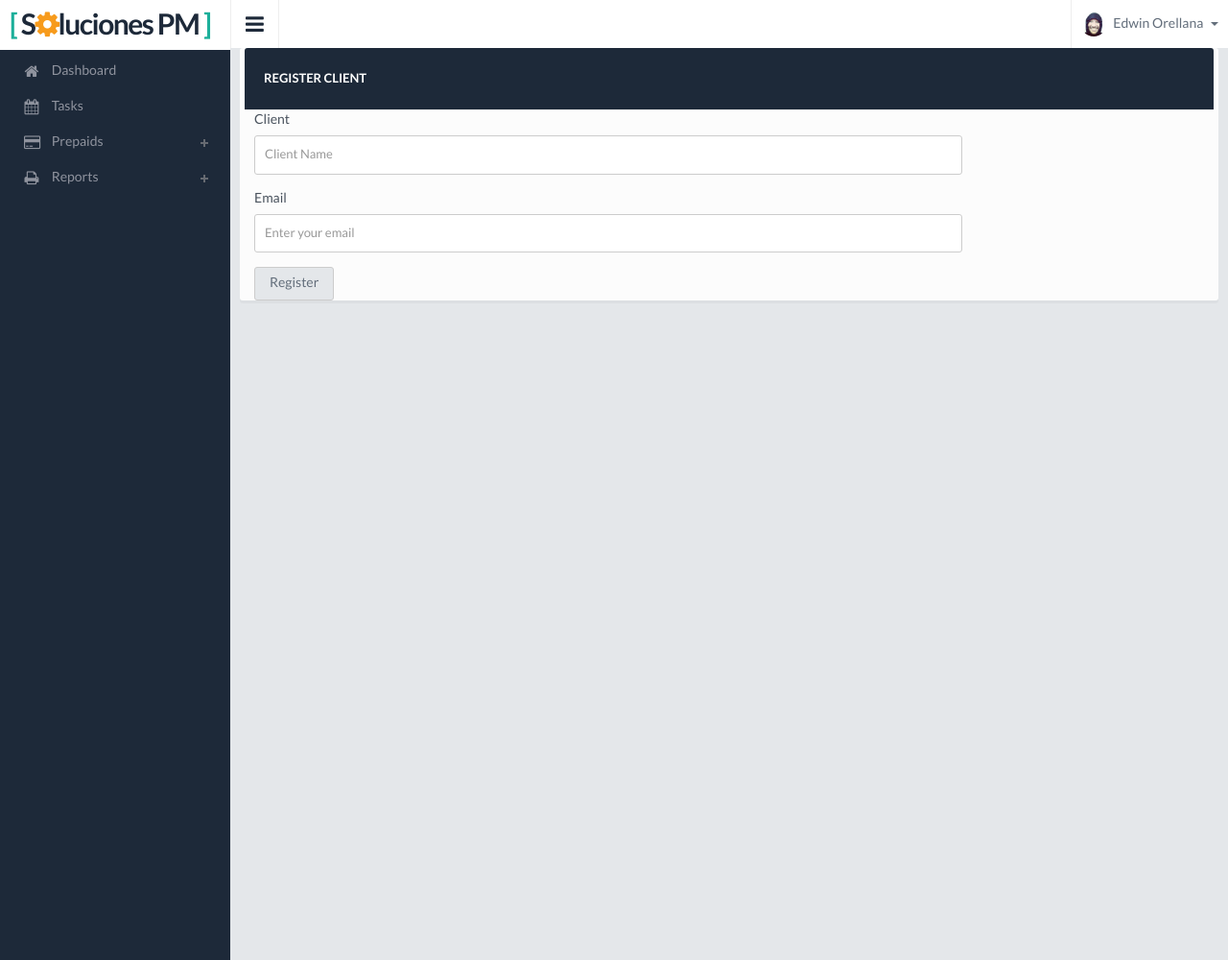
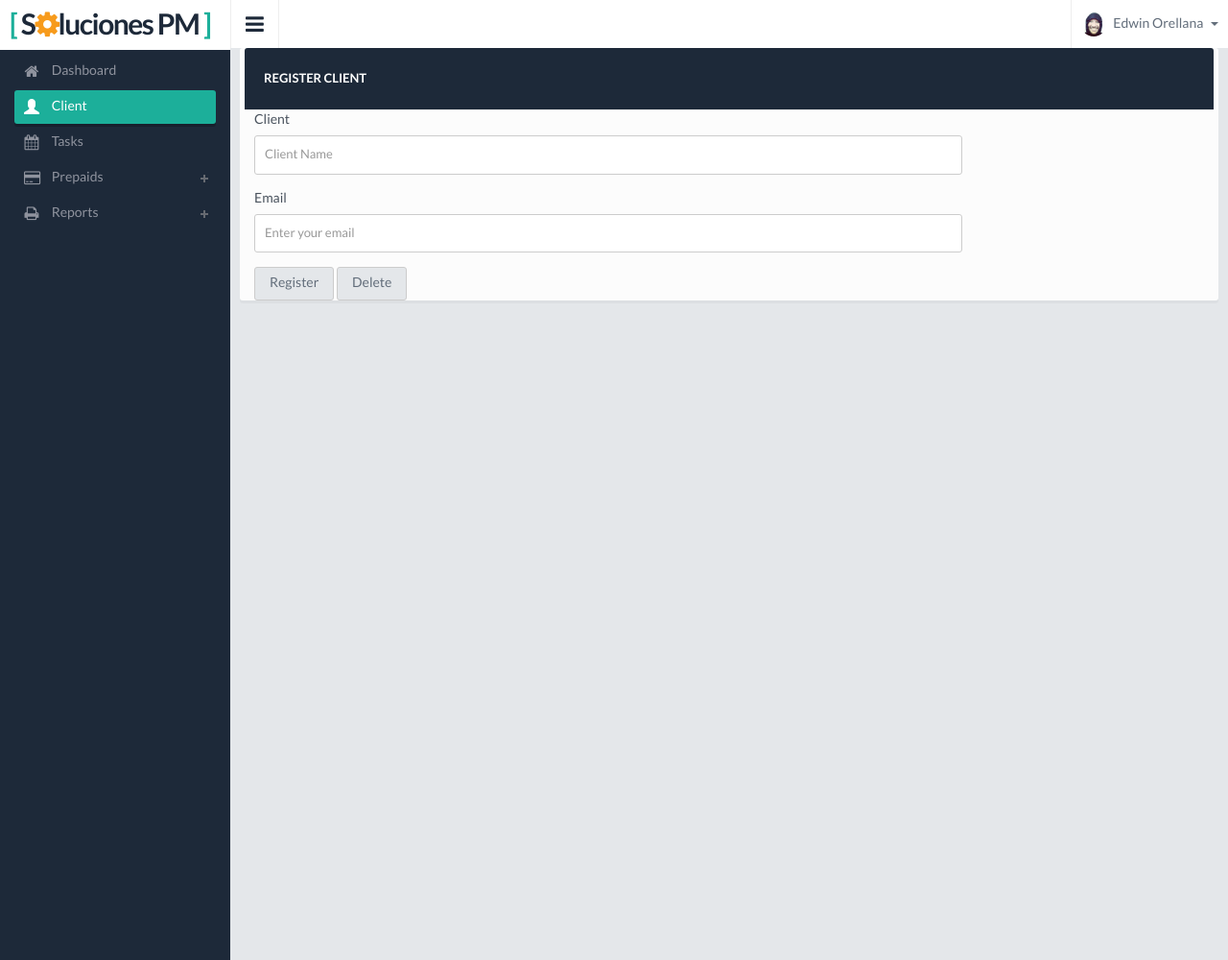
Before and after one commit to solucionespm/Sistema-Horas-v1.1, a CodeIgniter app: page /horas/cliente in a window 1280 px wide. Shown: the whole page at 96% size. Run offline with CodeIgniter, Linux system fonts and the light colour scheme; some libraries are stand-ins or nearby versions.

Commit message:
Agregado boton de eliminar
Queda pendiente terminar la funcionalidad del boton eliminar.

```diff
--- a/application/controllers/cliente.php
+++ b/application/controllers/cliente.php
@@ -9,6 +9,8 @@ class Cliente extends CI_Controller {
         $data['subtitle'] = 'Register';
         $data['icon'] = 'credit-card';
         $data['content'] = 'cliente';
+
+        $clients = $this->clientes_model->get_clientes();
 
         $data['mensaje'] = "";
         if(isset($_POST['saveLoad'])){
@@ -23,11 +25,29 @@ class Cliente extends CI_Controller {
             $tabla = 'clientes';
             $this->crud_model->agregar($tabla, $datos);
             $data['mensaje'] = "Client have been loaded succesfully";
+
         }
 
+        if(isset($_POST['delete'])){
 
-       $contentData = array(
-            'datos' =>  ''
+            $client = $_POST['customer'];
+            $email = $_POST['email'];
+            $datos = array(
+                'cliente'           =>  $client,
+                'email_cliente'     =>  $email,
+                'status_clientes'   =>  1
+            );
+
+            $this->clientes_model->get_clientes_for_name($client);
+
+            $tabla = 'clientes';
+            $this->crud_model->delete($id, $datos, $tabla);
+            $data['mensaje'] = "Client have been loaded succesfully";
+
+        }
+
+        $contentData = array(
+            'clients'   =>  $clients,
         );
 
         $data['datosArray'] = $contentData;
--- a/application/views/cliente_view.php
+++ b/application/views/cliente_view.php
@@ -19,15 +19,16 @@
                 <div class="col-md-9" class="col-lg-1 col-offset-6 centered">
                     <form role="form" method="post" action="" >
                         <div class="form-group">
-                            <label for="customer">Client</label>
-                            <input type="text" id="customer" name="customer" class="form-control" placeholder="Client Name">
+                            <label for="nb_customer">Client</label>
+                            <input type="text" id="nb_customer" name="nb_customer" class="form-control" placeholder="Client Name">
                         </div>
                         <div class="form-group">
-                            <label for="ejemplo_email_1">Email</label>
+                            <label for="email">Email</label>
                             <input type="email" class="form-control" id="email" name="email" placeholder="Enter your email">
                         </div>
                         <div class="form-group">
                             <button name="saveLoad" type="submit" class="btn btn-default">Register</button>
+                            <button name="delete" type="submit" class="btn btn-default">Delete</button>
                         </div>
                       </form>
                     <div class="clear"> <br> &nbsp; <br> </div>
--- a/application/views/template_view.php
+++ b/application/views/template_view.php
@@ -83,6 +83,7 @@
 
       <ul class="nav nav-pills nav-stacked nav-bracket">
         <li class="<?= ($title=='Dashboard')?'active':''; ?>"><a href="<?= base_url('admin'); ?>"><i class="fa fa-home"></i> <span>Dashboard</span></a></li>
+          <li class="<?= ($title=='Client')?'active':''; ?>"><a href="<?= base_url('cliente'); ?>"><i class="glyphicon glyphicon-user"></i> <span>Client</span></a></li>
         <li class="<?= ($title=='Tasks')?'active':''; ?>"><a href="<?= base_url('tasks'); ?>"><i class="fa fa-calendar"></i> <span>Tasks</span></a></li>
         <li class="nav-parent <?= ($title=='Prepaid')?'active':''; ?>"><a href="#"><i class="fa fa-credit-card"></i> <span>Prepaids</span></a>
           <ul class="children">
@@ -117,9 +118,9 @@
                 <span class="caret"></span>
               </button>
               <ul class="dropdown-menu dropdown-menu-usermenu pull-right">
-                <li><a href="<?= base_url('admin'); ?>"><i class="glyphicon glyphicon-user"></i> Dashboard</a></li>
+                <li><a href="<?= base_url('admin'); ?>"><i class="fa fa-home"></i> Dashboard</a></li>
                 <li><a href="<?= base_url('tasks'); ?>"><i class="glyphicon glyphicon-cog"></i> Tasks</a></li>
-                <li><a href="<?= base_url('cliente'); ?>"><i class="glyphicon glyphicon-cog"></i> Client</a></li>
+                <li><a href="<?= base_url('cliente'); ?>"><i class="glyphicon glyphicon-user"></i> Client</a></li>
                 <li><a href="#"><i class="glyphicon glyphicon-question-sign"></i> Help</a></li>
                 <li><a href="signin.html"><i class="glyphicon glyphicon-log-out"></i> Log Out</a></li>
               </ul>
```
